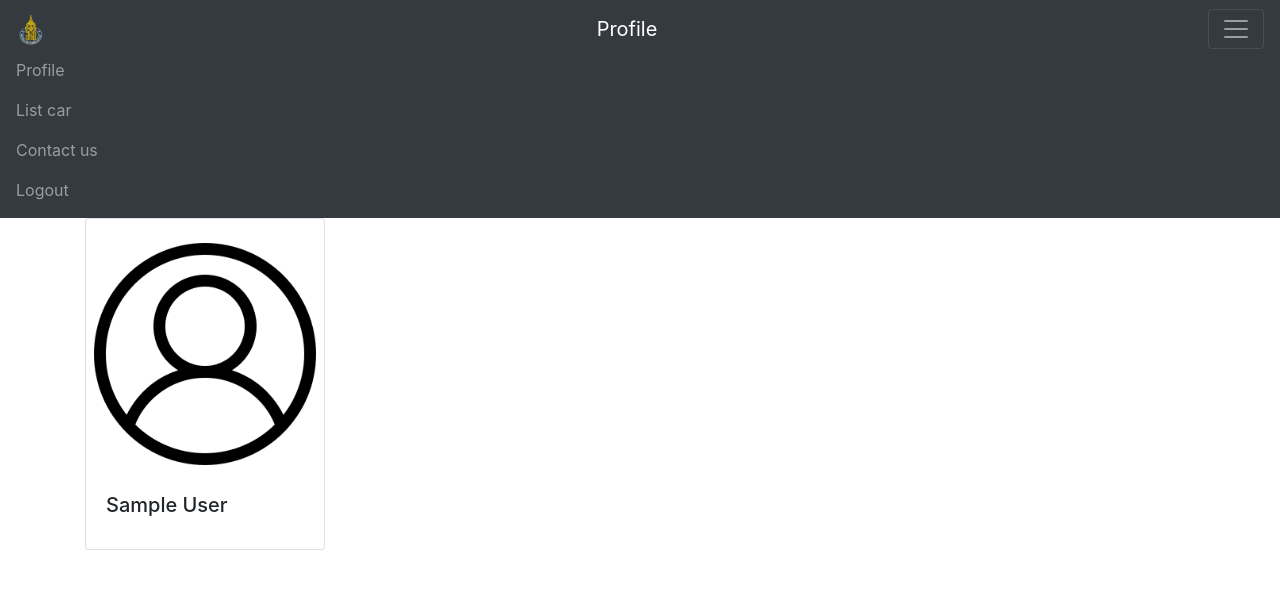
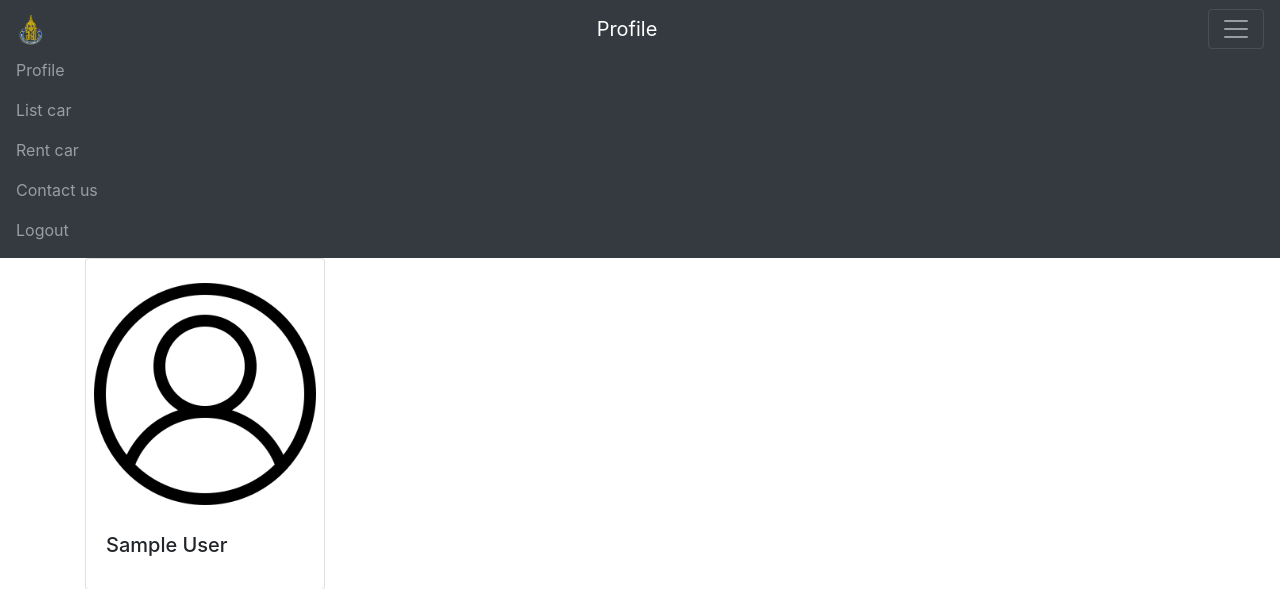
Before and after one commit to csearme14/carRental, a Node server app: page /profile in a window 1280 px wide, after a click that opens the changed part. Shown: the top 589 px of the page. Run offline with Node 20, Linux system fonts and the light colour scheme; the visitor is signed in with stand-in values (Sample User, id 1); some libraries are stand-ins or nearby versions.

Commit message:
25/11/64 up

```diff
--- a/app.js
+++ b/app.js
@@ -238,7 +238,7 @@ app.post('/listCar2',requireLogin,(req,res)=>{
         let imageUrl = {
             imageUrl:`https://psu-carrental-app.s3.ap-southeast-1.amazonaws.com/${req.body.image}`
         };
-        car.pricePerhour = req.body.pricePerhour;
+        car.pricePerHour = req.body.pricePerHour;
         car.pricePerWeek = req.body.pricePerWeek;
         car.location = req.body.location;
         car.image.push(imageUrl);
--- a/views/partials/navbar.handlebars
+++ b/views/partials/navbar.handlebars
@@ -17,7 +17,10 @@
               <a class="nav-link" href="/profile">Profile</a>
             </li>
             <li class="nav-item">
-              <a class="nav-link" href="/listCar">List car</a>    <!--ยังไม่ทำ Facebook , เพิ่มมาใหม่><!-->
+              <a class="nav-link" href="/listCar">List car</a>
+            </li>
+            <li class="nav-item">
+              <a class="nav-link" href="/showCars">Rent car</a>
             </li>
             <li class="nav-item">
               <a class="nav-link" href="/contact">Contact us</a>
```
Also changed, not shown: views/showCars.handlebars (+21 -4 lines).
